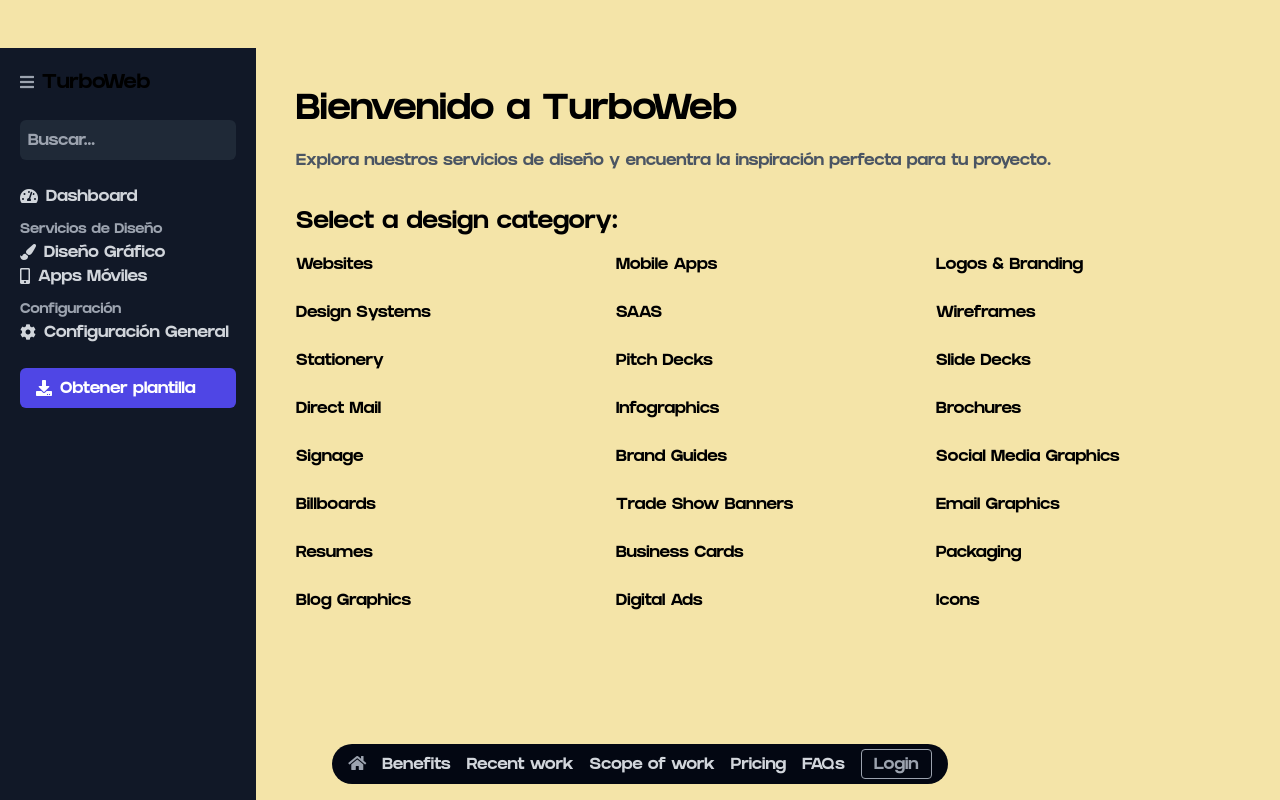
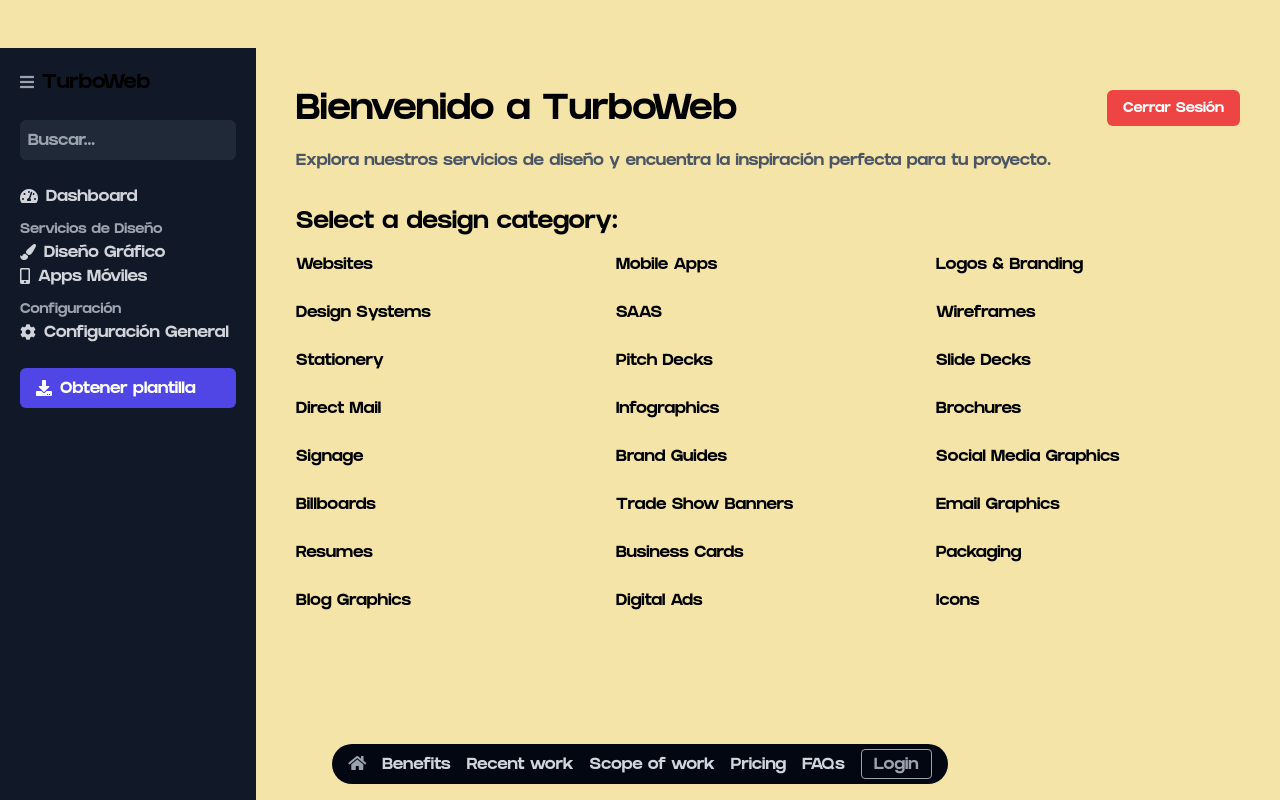
Before and after one commit to Mixlife2/Turboweb, a React (Create React App) app: page /dashboard in a window 1280 px wide. Shown: the top 800 px of the page. Built offline with nearby package versions, Linux system fonts and the light colour scheme.

Commit message:
colorlogin

```diff
--- a/src/components/NavBar/NavBar.tsx
+++ b/src/components/NavBar/NavBar.tsx
@@ -8,6 +8,8 @@ function Navbar() {
   const location = useLocation();
   const [isScrolled, setIsScrolled] = useState(false);
   const [isVisible, setIsVisible] = useState(false);
+  const [user, setUser] = useState(/* Obtener información del usuario de tu sistema de autenticación */);
+  const [isAuthenticated, setIsAuthenticated] = useState(false);
 
   useEffect(() => {
     const timeout = setTimeout(() => {
@@ -19,20 +21,23 @@ function Navbar() {
       setIsScrolled(scrollTop > 0);
     };
 
+    setIsAuthenticated(user !== null);
+
     window.addEventListener('scroll', handleScroll);
 
     return () => {
       window.removeEventListener('scroll', handleScroll);
       clearTimeout(timeout);
     };
-  }, []);
+  }, [user, isAuthenticated, isScrolled, isVisible]);
 
   const navClass = isScrolled ? 'shadow-md' : '';
-  const visibilityClass = isVisible ? 'opacity-100 transition-opacity duration-500' : 'opacity-0';
+  const visibilityClass = isVisible && isAuthenticated ? 'opacity-100 transition-opacity duration-500' : 'opacity-0';
 
   const isHome = location.pathname === '/';
 
   return (
+
     <div className={`fixed inset-x-0 bottom-0 mb-4 z-50 ${navClass} ${visibilityClass} ${isHome ? 'transition-opacity' : ''}`}>
       <div className="flex justify-center">
         <div className={`flex items-center justify-between px-4 py-2 bg-gray-950 rounded-full mx-auto w-max ${isHome ? 'transition-bg' : ''}`}>
--- a/src/pages/Dashboard.tsx
+++ b/src/pages/Dashboard.tsx
@@ -1,13 +1,49 @@
 import React from 'react';
 import Sidebar from '../components/Sidebar/Sidebar';
 import DesignOptions from '../components/DesignOptions/DesignOptions';
+import { useNavigate } from 'react-router-dom';
+import { supabase } from '../lib/api';
 
 const Dashboard: React.FC = () => {
+  const navigate = useNavigate();
+
+  const handleLogout = async () => {
+    try {
+      const { error } = await supabase.auth.signOut();
+
+      if (error) {
+        if (error instanceof Error) {
+          console.error('Error al cerrar sesión:', error.message);
+        } else {
+          console.error('Error al cerrar sesión:', 'Ocurrió un error desconocido al cerrar sesión');
+        }
+      } else {
+        console.log('Sesión cerrada exitosamente');
+        // Después de cerrar sesión, redirige al usuario a la página de inicio de sesión
+        navigate('/login');
+      }
+    } catch (error) {
+      if (error instanceof Error) {
+        console.error('Error al cerrar sesión:', error.message);
+      } else {
+        console.error('Error al cerrar sesión:', 'Ocurrió un error desconocido al cerrar sesión');
+      }
+    }
+  };
+
   return (
     <div className="flex h-screen">
       <Sidebar />
       <main className="flex-1 p-10">
-        <h1 className="text-4xl font-bold mb-5">Bienvenido a TurboWeb</h1>
+        <div className="flex justify-between items-center mb-5">
+          <h1 className="text-4xl font-bold">Bienvenido a TurboWeb</h1>
+          <button
+            onClick={handleLogout}
+            className="px-4 py-2 text-sm font-medium text-white bg-red-500 rounded-md hover:bg-red-600 focus:outline-none focus:ring focus:ring-red-200"
+          >
+            Cerrar Sesión
+          </button>
+        </div>
         <p className="text-gray-600 mb-8">
           Explora nuestros servicios de diseño y encuentra la inspiración perfecta para tu proyecto.
         </p>
--- a/src/pages/LoginPage.tsx
+++ b/src/pages/LoginPage.tsx
@@ -2,7 +2,7 @@ import React, { useState, ChangeEvent } from 'react';
 import { supabase } from '../lib/api';
 import { useNavigate } from 'react-router-dom';
 
-function LoginPage() {
+const LoginPage: React.FC = () => {
   const [email, setEmail] = useState<string>('');
   const [password, setPassword] = useState<string>('');
   const navigate = useNavigate();
@@ -18,6 +18,11 @@ function LoginPage() {
         console.error('Error al iniciar sesión:', (error as any).message);
       } else if (data) {
         console.log('Inicio de sesión exitoso:', data.user);
+
+        // Cambia la URL sin recargar la página
+        window.history.replaceState({}, document.title, '/dashboard');
+
+        // Puedes agregar más lógica si es necesario antes de la redirección
         navigate('/dashboard');
       }
     } catch (error) {
```
